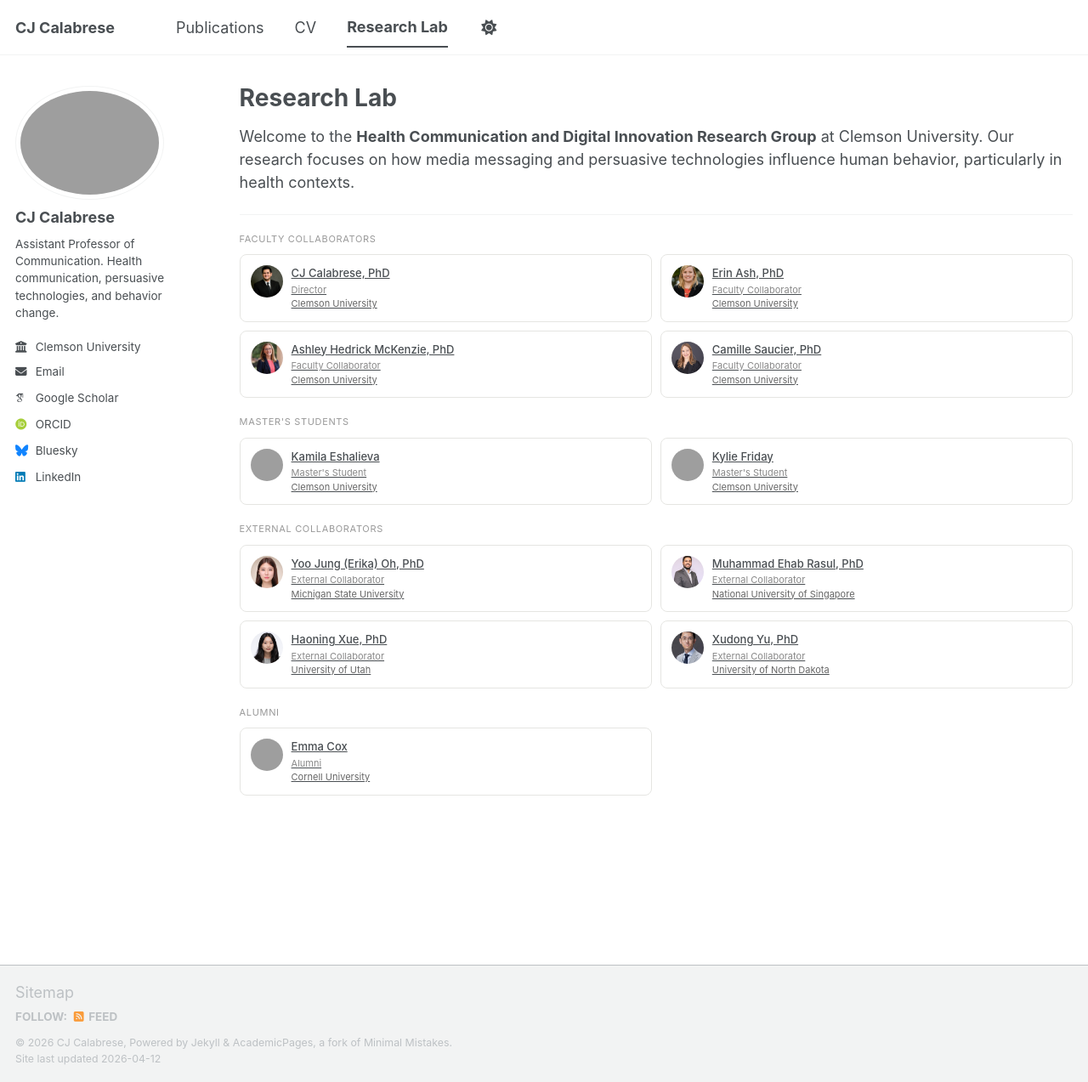
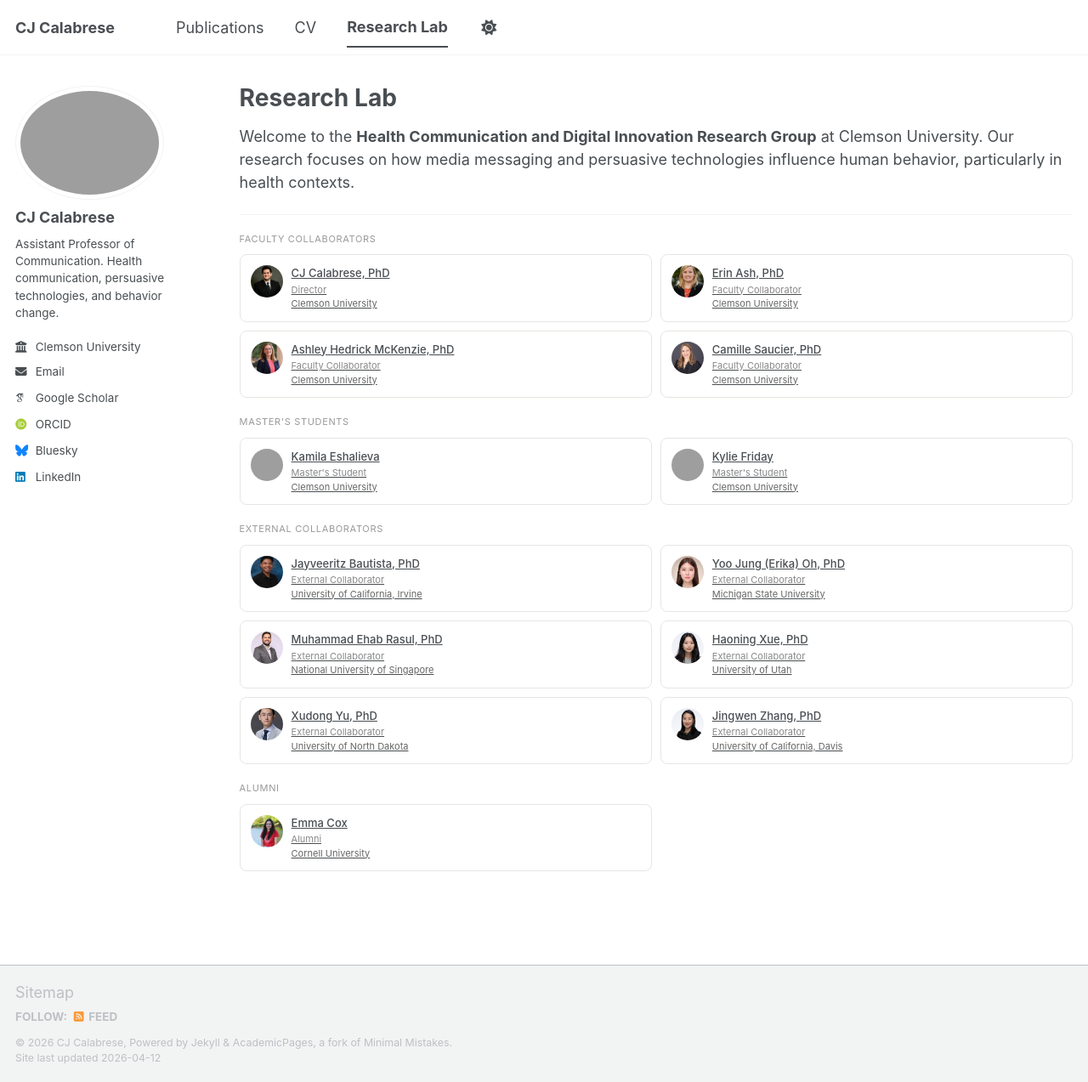
Before and after one commit to cjcalabresephd/cjcalabresephd.github.io, a Jekyll site: the page built from _pages/research-lab.md, in a window 1280 px wide and 1273 px high. Shown: the whole window at 85% size. Built offline with Jekyll 4.4.1, drawn with Linux system fonts in a browser that asks for light colours; some web fonts are replaced; a script bundle is joined from its source files by our own code; library files that are not in the unit come from our copies; grey boxes are pictures that could not be loaded.

Commit message:
Update research-lab.md

```diff
--- a/_pages/research-lab.md
+++ b/_pages/research-lab.md
@@ -76,6 +76,15 @@ Welcome to the **Health Communication and Digital Innovation Research Group** at
 <p class="section-label">External Collaborators</p>
 <div class="member-grid">
 
+  <a class="member-card" href="/people/jayveeritz-bautista/">
+    <img class="member-avatar" src="/images/lab/jayveeritzbautista.jpg" alt="Erika Oh">
+    <div>
+      <div class="member-name">Jayveeritz Bautista, PhD</div>
+      <div class="member-role">External Collaborator</div>
+      <div class="member-inst">University of California, Irvine</div>
+    </div>
+  </a>
+
   <a class="member-card" href="/people/erika-oh/">
     <img class="member-avatar" src="/images/lab/erikaoh.jpg" alt="Erika Oh">
     <div>
@@ -112,6 +121,15 @@ Welcome to the **Health Communication and Digital Innovation Research Group** at
     </div>
   </a>
 
+  <a class="member-card" href="/people/jingwen-zhang/">
+    <img class="member-avatar" src="/images/lab/jingwenzhang.jpg" alt="Xudong Yu">
+    <div>
+      <div class="member-name">Jingwen Zhang, PhD</div>
+      <div class="member-role">External Collaborator</div>
+      <div class="member-inst">University of California, Davis</div>
+    </div>
+  </a>
+
 </div>
 
 
@@ -119,7 +137,7 @@ Welcome to the **Health Communication and Digital Innovation Research Group** at
 <div class="member-grid">
 
   <a class="member-card" href="/people/emma-cox/">
-    <img class="member-avatar" src="/images/lab/emma-cox.jpg" alt="Erika Oh">
+    <img class="member-avatar" src="/images/lab/emmacox.jpg" alt="Erika Oh">
     <div>
       <div class="member-name">Emma Cox</div>
       <div class="member-role">Alumni</div>
```
